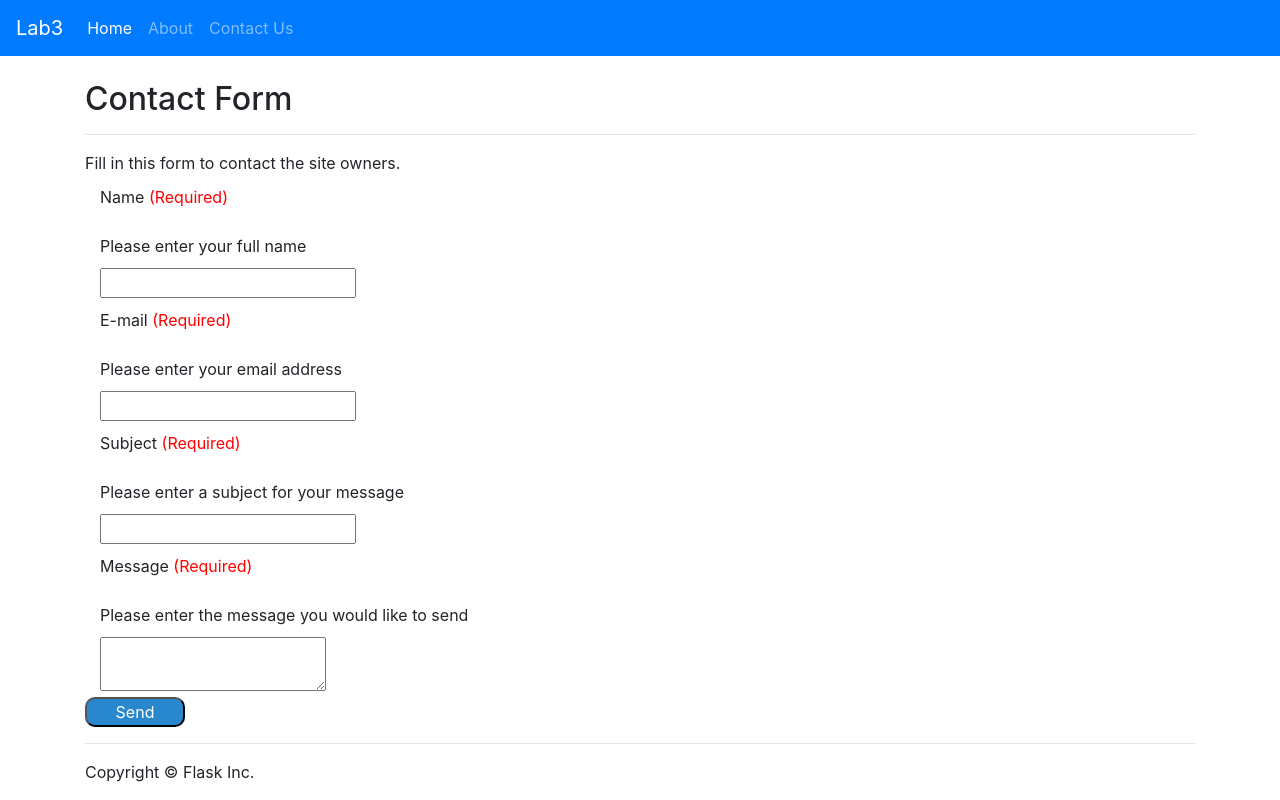
After one commit to shadowlaw/info3180-lab3, a Flask app: page /contact in a window 1280 px wide. The commit adds this page. Run offline with Flask 2, Linux system fonts and the light colour scheme; some libraries are stand-ins or nearby versions.

Commit message:
finished form

```diff
--- /dev/null
+++ b/app/forms.py
@@ -0,0 +1,11 @@
+from flask_wtf import FlaskForm
+from wtforms import StringField
+from wtforms.fields import TextAreaField
+from wtforms.validators import DataRequired, Email
+
+
+class ContactForm(FlaskForm):
+    name = StringField("Name", validators=[DataRequired()])
+    email = StringField('E-mail', validators=[DataRequired(), Email()])
+    subject = StringField('Subject', validators=[DataRequired()])
+    message = TextAreaField('Message', validators=[DataRequired()])
--- a/app/static/css/app.css
+++ b/app/static/css/app.css
@@ -1,3 +1,24 @@
 body {
     padding-top: 5rem;
 }
+
+.col span.blk{
+    display: block;
+}
+
+.required{
+    color: red;
+}
+
+#send-btn{
+    background: #2987CD;
+    color: white;
+    border-radius: 10px;
+    width: 100px;
+}
+
+#contact_form label, span.blk{
+    margin-top: 5px;
+    margin-bottom: 10px;
+
+}
--- /dev/null
+++ b/app/templates/contact.html
@@ -0,0 +1,35 @@
+{% extends 'base.html' %}
+
+{% block main %}
+{{ contactForm.csrf_token }}
+<h2>Contact Form</h2>
+<hr id="title_sep">
+<form id="contact_form" action="{{url_for('contact')}}" method="POST">
+    <div>
+        <span>Fill in this form to contact the site owners.</span>
+    </div>
+    <div class="col">
+        <label for="name">{{contactForm.name.label}} <span class="required">(Required)</span></label>
+        <span class ="blk">Please enter your full name</span>
+        {{contactForm.name(size=20, id="name")}}
+    </div>
+    <div class="col">
+        <label for="email">{{contactForm.email.label}} <span class="required">(Required)</span></label>
+        <span class ="blk" >Please enter your email address</span>
+        {{contactForm.email(size=20, id="name")}}
+    </div>
+    <div class="col">
+        <label for="subject">{{contactForm.subject.label}} <span class="required">(Required)</span></label>
+        <span class ="blk">Please enter a subject for your message</span>
+        {{contactForm.subject(size=20, id="subject")}}
+    </div>
+    <div class="col">
+        <label for="message">{{contactForm.message.label}} <span class="required">(Required)</span></label>
+        <span class ="blk" >Please enter the message you would like to send</span>
+        {{contactForm.message()}}
+    </div>
+    <div>
+        <input type="submit" value="Send" id="send-btn"/>
+    </div>
+</form>
+{% endblock %}
--- a/app/templates/header.html
+++ b/app/templates/header.html
@@ -1,5 +1,5 @@
 <nav class="navbar navbar-expand-lg navbar-dark bg-primary fixed-top">
-  <a class="navbar-brand" href="#">Project Name</a>
+  <a class="navbar-brand" href="#">Lab3</a>
   <button class="navbar-toggler" type="button" data-toggle="collapse" data-target="#navbarSupportedContent" aria-controls="navbarSupportedContent" aria-expanded="false" aria-label="Toggle navigation">
     <span class="navbar-toggler-icon"></span>
   </button>
@@ -12,6 +12,9 @@
       <li class="nav-item">
         <a class="nav-link" href="{{ url_for('about') }}">About</a>
       </li>
+      <li class="nav-item">
+        <a class="nav-link" href="{{ url_for('contact') }}">Contact Us</a>
+      </li>
     </ul>
   </div>
 </nav>
--- a/app/templates/home.html
+++ b/app/templates/home.html
@@ -1,6 +1,7 @@
 {% extends "base.html" %}
 
 {% block main %}
+{% include "flash_message.html" %}
 <h1>Flask Starter Code</h1>
 <p class="lead">Use this starter template for your Flask apps as a way to quickly start any new project.<br>
 All you get are these files and mostly barebones HTML/CSS files.</p>
--- a/app/views.py
+++ b/app/views.py
@@ -6,8 +6,10 @@ This file creates your application.
 """
 
 from app import app
+from app import mail
+from flask_mail import Message
 from flask import render_template, request, redirect, url_for, flash
-
+from forms import ContactForm
 
 ###
 # Routing for your application.
@@ -28,6 +30,22 @@ def about():
 ###
 # The functions below should be applicable to all Flask apps.
 ###
+
+@app.route('/contact', methods=["GET","POST"])
+def contact():
+    contactForm = ContactForm()
+
+    if request.method =="POST":
+
+        if contactForm.validate_on_submit():
+            msg = Message(contactForm.subject.data, sender=(contactForm.name.data,contactForm.email.data), recipients=["to@example.com"])
+            msg.body = contactForm.message.data
+            mail.send(msg)
+
+            flash('Message sent', 'success')
+            return redirect(url_for('home'))
+
+    return render_template("contact.html", contactForm = contactForm)
 
 @app.route('/<file_name>.txt')
 def send_text_file(file_name):
--- a/requirements.txt
+++ b/requirements.txt
@@ -6,3 +6,5 @@ click==6.7
 gunicorn==19.6.0
 itsdangerous==0.24
 wsgiref==0.1.2
+Flask-Mail
+Flask-WTF
```
Also changed, not shown: app/__init__.py (+9 -0 lines), app/templates/flash_message.html (added, +7 -0 lines).
